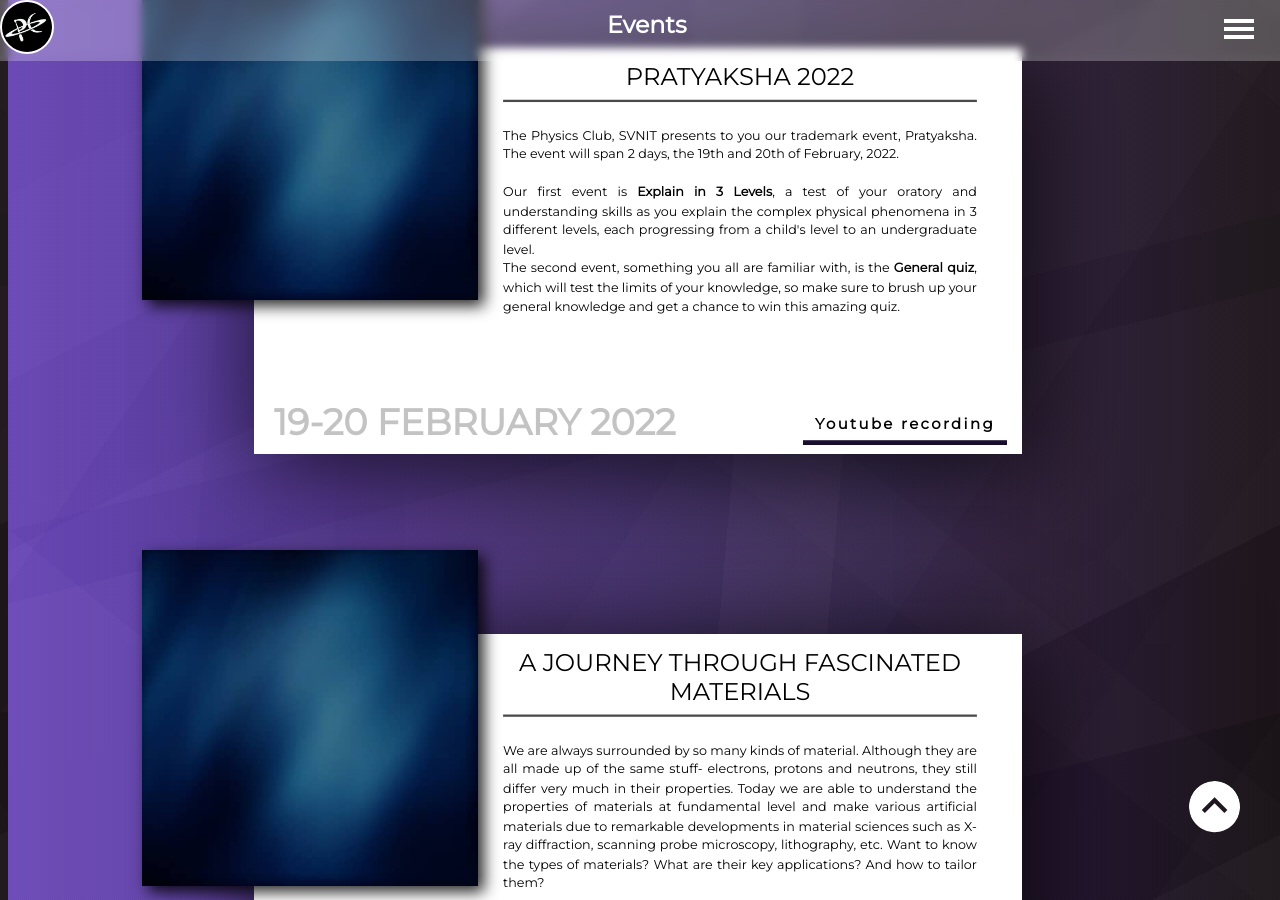
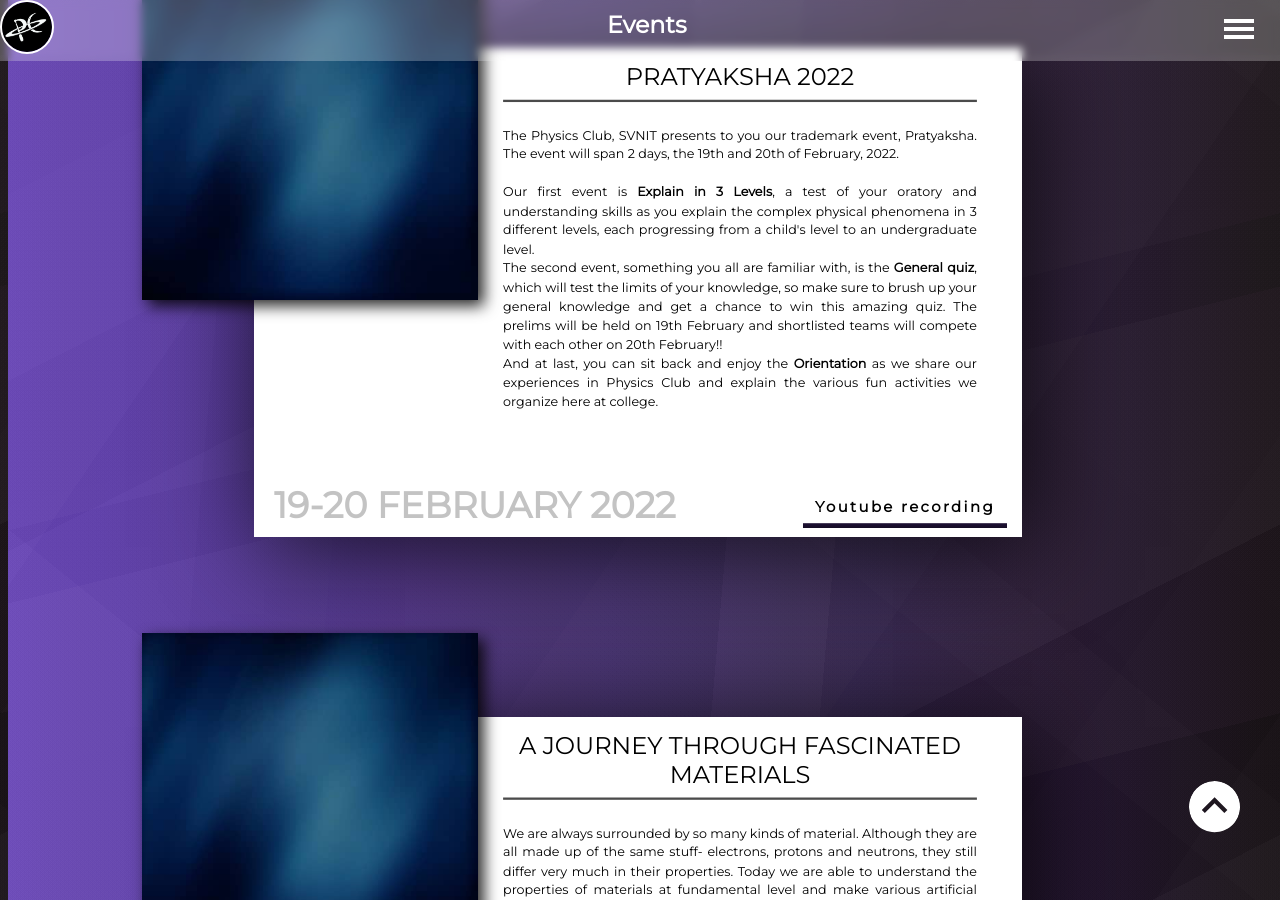
Before and after one commit to PhysicsClubSVNIT/PhysicsClubSVNIT.github.io, a Jekyll site: the page built from events.html, in a window 1280 px wide and 900 px high, scrolled down 843 px. Built offline with Jekyll 4.4.1, drawn with Linux system fonts in a browser that asks for light colours; some web fonts are replaced.

Commit message:
fine let me deal with this

```diff
--- a/_data/events.json
+++ b/_data/events.json
@@ -21,7 +21,7 @@
 		"name": "Pratyaksha 2022",
 		"date": "19-20 February 2022",
 		"poster": "190222",
-		"descr": "The Physics Club, SVNIT presents to you our trademark event, Pratyaksha. The event will span 2 days, the 19th and 20th of February, 2022. <br><br> Our first event is <b>Explain in 3 Levels</b>, a test of your oratory and understanding skills as you explain the complex physical phenomena in 3 different levels, each progressing from a child's level to an undergraduate level. <br>The second event, something you all are familiar with, is the <b>General quiz</b>, which will test the limits of your knowledge, so make sure to brush up your general knowledge and get a chance to win this amazing quiz.",
+		"descr": "The Physics Club, SVNIT presents to you our trademark event, Pratyaksha. The event will span 2 days, the 19th and 20th of February, 2022. <br><br> Our first event is <b>Explain in 3 Levels</b>, a test of your oratory and understanding skills as you explain the complex physical phenomena in 3 different levels, each progressing from a child's level to an undergraduate level. <br>The second event, something you all are familiar with, is the <b>General quiz</b>, which will test the limits of your knowledge, so make sure to brush up your general knowledge and get a chance to win this amazing quiz. The prelims will be held on 19th February and shortlisted teams will compete with each other on 20th February!! <br> And at last, you can sit back and enjoy the <b>Orientation</b> as we share our experiences in Physics Club and explain the various fun activities we organize here at college.",
 		"youtube": "https://youtu.be/2uhgzFLVGj0"
 	},
 
```
